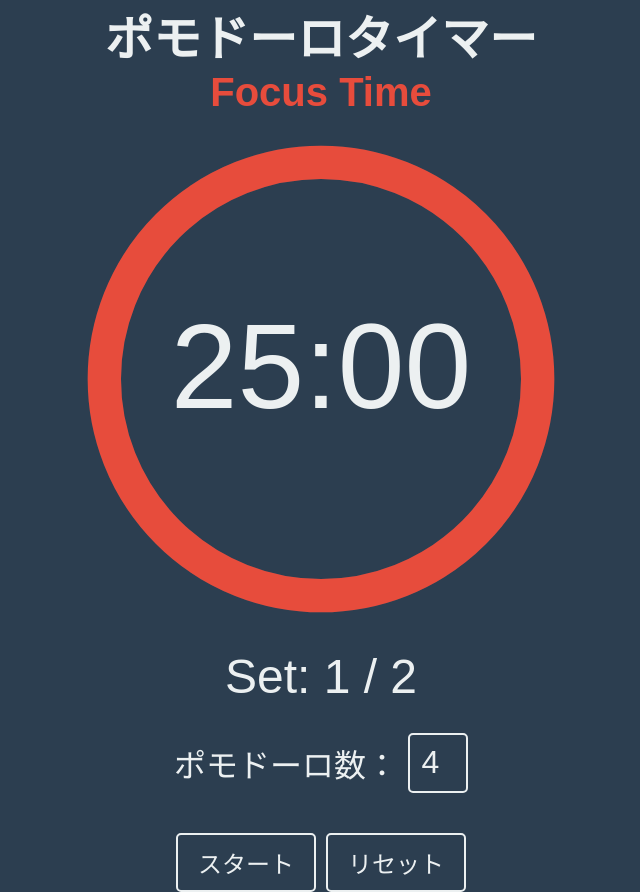
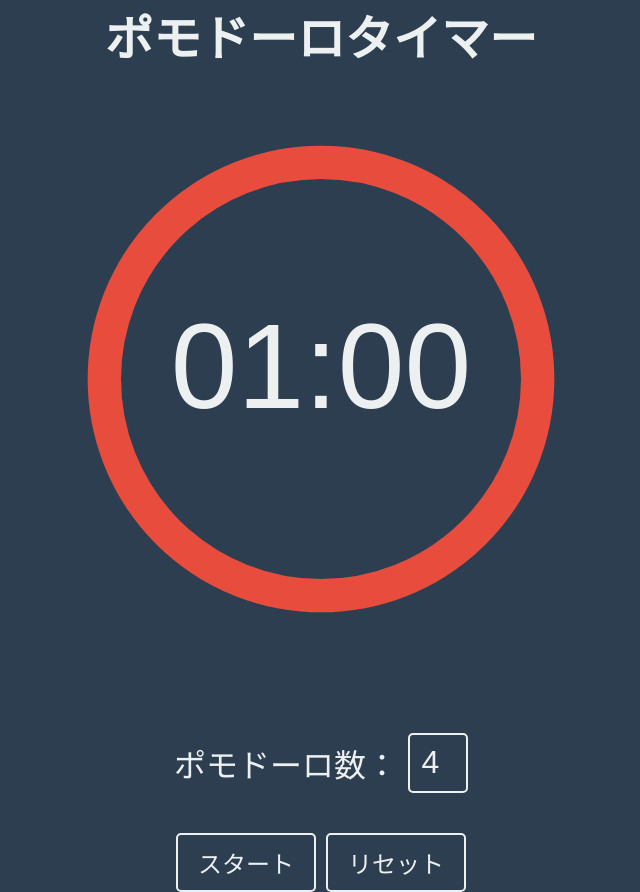
Before and after one commit to 1f10230039/pomodoro-timer, a React (Vite) app: page / in a window 1280 px wide. Shown: the whole page, without its empty margins (319-959 px from the left). Built offline with nearby package versions, Linux system fonts and the light colour scheme.

Commit message:
アニーメーションの調整や表現の修正

```diff
--- a/src/App.jsx
+++ b/src/App.jsx
@@ -1,4 +1,4 @@
-import React, { useState, useEffect } from "react";
+import React, { useState, useEffect, useRef } from "react";
 import styled from "@emotion/styled";
 
 // --- スタイル定義 ---
@@ -21,7 +21,7 @@ const PhaseDisplay = styled.div`
   font-weight: bold;
   margin-bottom: 30px;
   height: 1.8rem;
-  color: #e74c3c;
+  color: ${props => (props.isWorkPhase ? "#e74c3c" : "#2ecc71")};
 `;
 
 const TimerContainer = styled.div`
@@ -34,18 +34,12 @@ const TimerContainer = styled.div`
 const ProgressRing = styled.svg`
   width: 500px;
   height: 500px;
+  transform: rotate(-90deg);
 `;
 
 const ProgressCircle = styled.circle`
-  transition:
-    stroke-dashoffset 0.5s linear,
-    stroke 0.5s linear;
-  transform: rotate(-90deg);
-  transform-origin: 50% 50%;
-
-  &.break-time {
-    stroke: #2ecc71;
-  }
+  transition: stroke-dashoffset 0.5s linear;
+  stroke: ${props => (props.isWorkPhase ? "#e74c3c" : "#2ecc71")};
 `;
 
 const TimerText = styled.div`
@@ -104,10 +98,13 @@ const StyledButton = styled.button`
   }
 `;
 
-const WORK_MINUTES = 25;
-const BEWAK_MINUTES = 5;
+const WORK_MINUTES = 1;
+const BREAK_MINUTES = 1;
 
 export default function App() {
+  // サウンドを管理
+  const soundRef = useRef(new Audio("/sound/maou_bgm_acoustic07.mp3"));
+
   // 残り秒数を管理するstate
   const [secondsLeft, setSecondsLeft] = useState(WORK_MINUTES * 60);
 
@@ -118,10 +115,13 @@ export default function App() {
   const [isWorkPhase, setIsWorkPhase] = useState(true);
 
   // 合計セット数を管理するstate
-  const [totalSets, setTotalSets] = useState(2);
+  const [totalSets, setTotalSets] = useState(4);
 
   // 現在のセット数を管理するstate
   const [currentSet, setCurrentSet] = useState(1);
+
+  // サウンドの状態を管理するstate
+  const [isSoundPlaying, setIsSoundPlaying] = useState(false);
 
   // タイマーのロジック
   useEffect(() => {
@@ -133,10 +133,13 @@ export default function App() {
       }, 1000);
       // タイマーが0になったとき
     } else if (isActive && secondsLeft === 0) {
+      // 音楽を鳴らしてボタンを表示
+      soundRef.current.play();
+      setIsSoundPlaying(true);
       // 集中状態が終わったとき
       if (isWorkPhase) {
         setIsWorkPhase(false);
-        setSecondsLeft(BEWAK_MINUTES * 60);
+        setSecondsLeft(BREAK_MINUTES * 60);
       } else {
         // 次のセットはあるか
         if (currentSet < totalSets) {
@@ -154,58 +157,103 @@ export default function App() {
     return () => clearInterval(interval);
   }, [isActive, secondsLeft, isWorkPhase, currentSet, totalSets]);
 
+  // 音楽が最後まで再生されたらボタンを隠すためのuseEffect
+  useEffect(() => {
+    const sound = soundRef.current;
+    const handleSoundEnd = () => setIsSoundPlaying(false);
+    sound.addEventListener("ended", handleSoundEnd);
+    return () => {
+      sound.removeEventListener("ended", handleSoundEnd);
+    };
+  }, []);
+
   // 表示用の計算
   const minutes = Math.floor(secondsLeft / 60);
   const seconds = secondsLeft % 60;
 
+  // アニメーション用の計算
+  const radius = 52;
+  const circumference = radius * 2 * Math.PI;
+  const totalDuration = (isWorkPhase ? WORK_MINUTES : BREAK_MINUTES) * 60;
+  const progress = (secondsLeft / totalDuration) * 100;
+  const strokeDashoffset = circumference - (progress / 100) * circumference;
+
   // イベントハンドラ
+  // スタートボタンの処理
   const handleStartClick = () => {
     setIsActive(!isActive);
   };
 
+  // リセットボタンの処理
   const handleResetClick = () => {
     setIsActive(false);
-    setIsWorkPhase(false);
+    setIsWorkPhase(true);
     setCurrentSet(1);
     setSecondsLeft(WORK_MINUTES * 60);
+    soundRef.current.pause();
+    soundRef.current.currentTime = 0;
+    setIsSoundPlaying(false);
+  };
+
+  // サウンド停止ボタンの処理
+  const handleStopSoundClick = () => {
+    soundRef.current.pause();
+    soundRef.current.currentTime = 0;
+    setIsSoundPlaying(false);
   };
 
   return (
     <AppContainer>
       <Title>ポモドーロタイマー</Title>
-      <PhaseDisplay>{isWorkPhase ? "Focus Time" : "Break Time"}</PhaseDisplay>
+      <PhaseDisplay isWorkPhase={isWorkPhase}>
+        {isActive || currentSet > totalSets
+          ? isWorkPhase
+            ? "Focus Time"
+            : "Break Time"
+          : ""}
+        {!isActive && currentSet > totalSets && "完了!"}
+      </PhaseDisplay>
       <TimerContainer>
         <ProgressRing viewBox="0 0 120 120">
           <circle
             stroke="#34495e"
             strokeWidth="8"
             fill="transparent"
-            r="52"
+            r={radius}
             cx="60"
             cy="60"
           />
           <ProgressCircle
-            stroke="#e74c3c"
+            isWorkPhase={isWorkPhase}
             strokeWidth="8"
             fill="transparent"
-            r="52"
+            r={radius}
             cx="60"
             cy="60"
-            className={!isWorkPhase ? "break-time" : ""}
+            strokeDasharray={circumference}
+            strokeDashoffset={strokeDashoffset}
           />
         </ProgressRing>
-        <TimerText>{`${minutes.toString().padStart(2, "0")}:${seconds.toString().padStart(2, "0")}`}</TimerText>
+        <TimerText>
+          {!isActive && currentSet > totalSets
+            ? "終了!"
+            : `${minutes.toString().padStart(2, "0")}:${seconds.toString().padStart(2, "0")}`}
+        </TimerText>
       </TimerContainer>
       <SetsDisplay>
-        Set: {currentSet} / {totalSets}
+        {isActive || currentSet > totalSets
+          ? `Set: ${currentSet} / ${totalSets}`
+          : ""}
+        {!isActive && currentSet > totalSets && "お疲れ様でした!"}
       </SetsDisplay>
       <InputGroup>
         <label htmlFor="sets-input">ポモドーロ数：</label>
         <StyledInput
           onChange={e => setTotalSets(Number(e.target.value))}
+          disabled={isActive}
           type="number"
           id="sets-input"
-          defaultValue="4"
+          value={totalSets}
         />
       </InputGroup>
       <ButtonGroup>
@@ -213,7 +261,11 @@ export default function App() {
           {isActive ? "一時停止" : "スタート"}
         </StyledButton>
         <StyledButton onClick={handleResetClick}>リセット</StyledButton>
-        <StyledButton style={{ display: "none" }}>サウンド停止</StyledButton>
+        {isSoundPlaying && (
+          <StyledButton onClick={handleStopSoundClick}>
+            サウンド停止
+          </StyledButton>
+        )}
       </ButtonGroup>
     </AppContainer>
   );
```
Also changed, not shown: 1 other file (tests, documents, lock files or other folders).
